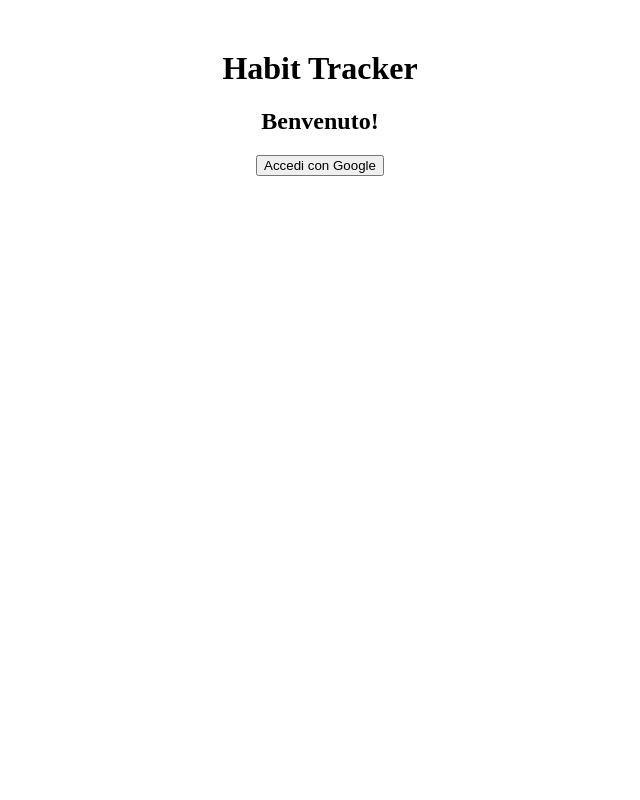
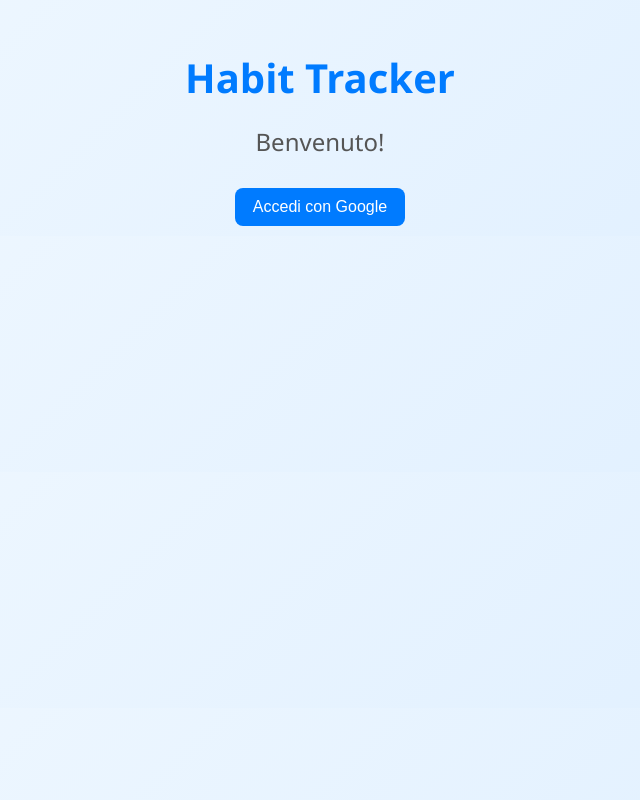
Before and after one commit to aleros78/HabitMoneyFront, a React (Vite) app: page / in a window 1280 px wide. Shown: the whole page, without its empty margins (320-960 px from the left). Built offline with nearby package versions, Linux system fonts and the light colour scheme; no server answers.

Commit message:
css e mainLayout

```diff
--- a/dev-dist/sw.js
+++ b/dev-dist/sw.js
@@ -1 +1 @@
-if(!self.define){let e,t={};const i=(i,n)=>(i=new URL(i+".js",n).href,t[i]||new Promise((t=>{if("document"in self){const e=document.createElement("script");e.src=i,e.onload=t,document.head.appendChild(e)}else e=i,importScripts(i),t()})).then((()=>{let e=t[i];if(!e)throw new Error(`Module ${i} didn’t register its module`);return e})));self.define=(n,o)=>{const r=e||("document"in self?document.currentScript.src:"")||location.href;if(t[r])return;let s={};const l=e=>i(e,r),u={module:{uri:r},exports:s,require:l};t[r]=Promise.all(n.map((e=>u[e]||l(e)))).then((e=>(o(...e),s)))}}define(["./workbox-5ffe50d4"],(function(e){"use strict";self.skipWaiting(),e.clientsClaim(),e.precacheAndRoute([{url:"index.html",revision:"0.ppml5min91g"}],{}),e.cleanupOutdatedCaches(),e.registerRoute(new e.NavigationRoute(e.createHandlerBoundToURL("index.html"),{allowlist:[/^\/$/]}))}));
+if(!self.define){let e,t={};const i=(i,o)=>(i=new URL(i+".js",o).href,t[i]||new Promise((t=>{if("document"in self){const e=document.createElement("script");e.src=i,e.onload=t,document.head.appendChild(e)}else e=i,importScripts(i),t()})).then((()=>{let e=t[i];if(!e)throw new Error(`Module ${i} didn’t register its module`);return e})));self.define=(o,n)=>{const r=e||("document"in self?document.currentScript.src:"")||location.href;if(t[r])return;let s={};const l=e=>i(e,r),u={module:{uri:r},exports:s,require:l};t[r]=Promise.all(o.map((e=>u[e]||l(e)))).then((e=>(n(...e),s)))}}define(["./workbox-5ffe50d4"],(function(e){"use strict";self.skipWaiting(),e.clientsClaim(),e.precacheAndRoute([{url:"index.html",revision:"0.2epifgkb6mo"}],{}),e.cleanupOutdatedCaches(),e.registerRoute(new e.NavigationRoute(e.createHandlerBoundToURL("index.html"),{allowlist:[/^\/$/]}))}));
--- a/src/App.css
+++ b/src/App.css
@@ -1,2 +1,67 @@
 main {
 }
+
+/* Impostazioni generali del corpo della pagina */
+body {
+  font-family: 'Segoe UI', Tahoma, Geneva, Verdana, sans-serif;
+  background: linear-gradient(135deg, #f0f8ff, #dfefff);
+  color: #333;
+  margin: 0;
+  padding: 0;
+}
+
+/* Container principale dell'applicazione */
+.app-container {
+  max-width: 600px;
+  margin: 50px auto;
+  padding: 30px;
+  background-color: #fff;
+  border-radius: 12px;
+  box-shadow: 0 6px 12px rgba(0,0,0,0.1);
+  text-align: center;
+}
+
+/* Titoli principali */
+h1 {
+  font-size: 2.5rem;
+  margin-bottom: 1rem;
+  color: #007BFF;
+}
+
+/* Stile per pulsanti */
+button {
+  padding: 10px 18px;
+  margin: 10px 5px;
+  font-size: 1rem;
+  color: #fff;
+  background-color: #007BFF;
+  border: none;
+  border-radius: 8px;
+  cursor: pointer;
+  transition: background-color 0.3s ease;
+}
+
+button:hover {
+  background-color: #0056b3;
+}
+
+/* Lista delle abitudini */
+ul {
+  list-style: none;
+  padding: 0;
+}
+
+li {
+  background-color: #f8f9fa;
+  margin: 8px 0;
+  padding: 10px 15px;
+  border-radius: 8px;
+  border-left: 5px solid #007BFF;
+}
+
+/* Messaggio di benvenuto */
+h2 {
+  color: #555;
+  font-weight: normal;
+  margin-bottom: 20px;
+}
--- a/src/App.tsx
+++ b/src/App.tsx
@@ -1,23 +1,19 @@
 import React from "react";
 import { useAuth } from "./hooks/useAuth";
 import { usePWAInstallPrompt } from "./hooks/usePWAInstallPrompt";
-import AuthButton from "./components/AuthButton";
-import InstallButton from "./components/InstallButton";
-import HabitList from "./components/HabitList";
-import Welcome from "./components/Welcome";
+import MainLayout from "./components/MainLayout";
+import "./App.css";
 
 const App: React.FC = () => {
   const { user } = useAuth();
   const { installable, handleInstallClick } = usePWAInstallPrompt();
 
   return (
-    <div style={{ textAlign: "center", marginTop: "50px" }}>
-      <h1>Habit Tracker</h1>
-      <Welcome user={user} />
-      <AuthButton user={user} />
-      {user && <HabitList user={user} />}
-      <InstallButton installable={installable} onInstall={handleInstallClick} />
-    </div>
+    <MainLayout
+      user={user}
+      installable={installable}
+      handleInstallClick={handleInstallClick}
+    />
   );
 };
 
--- /dev/null
+++ b/src/components/MainLayout.tsx
@@ -0,0 +1,29 @@
+import React from "react";
+import Welcome from "./Welcome";
+import AuthButton from "./AuthButton";
+import HabitList from "./HabitList";
+import InstallButton from "./InstallButton";
+
+interface MainLayoutProps {
+  user: any;
+  installable: boolean;
+  handleInstallClick: () => void;
+}
+
+const MainLayout: React.FC<MainLayoutProps> = ({
+  user,
+  installable,
+  handleInstallClick,
+}) => {
+  return (
+    <div style={{ textAlign: "center", marginTop: "50px" }}>
+      <h1>Habit Tracker</h1>
+      <Welcome user={user} />
+      <AuthButton user={user} />
+      {user && <HabitList user={user} />}
+      <InstallButton installable={installable} onInstall={handleInstallClick} />
+    </div>
+  );
+};
+
+export default MainLayout;
```
